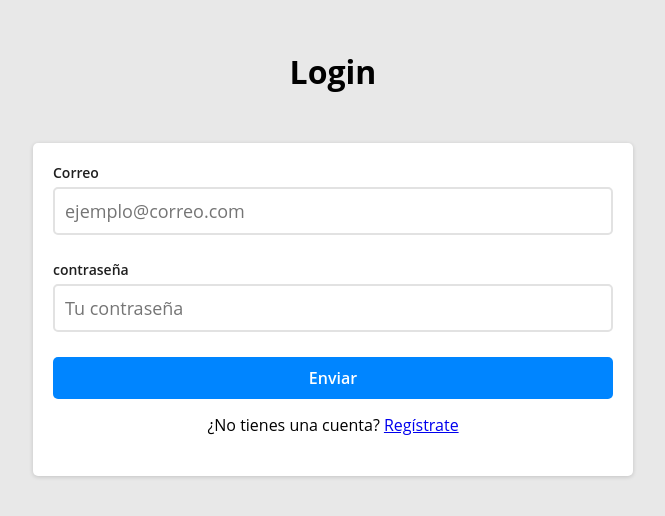
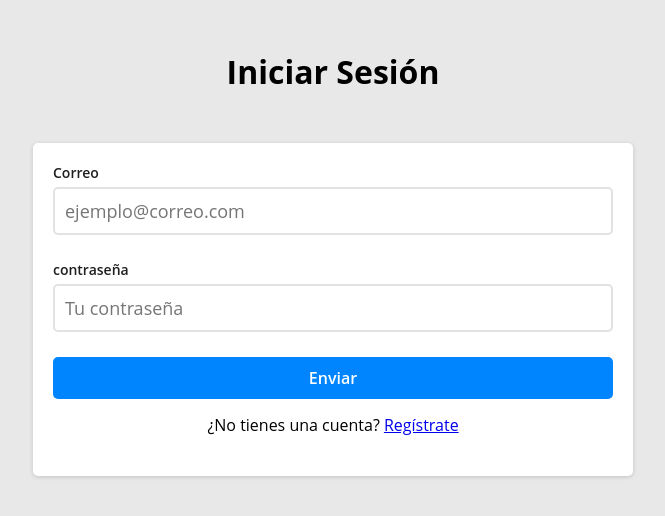
Before and after one commit to RobertoCantu/AccentureChallenge, a React (Create React App) app in the folder client/: page /auth/login in a window 1280 px wide. Shown: the top 516 px of the page, without its empty margins (307-972 px from the left). Built offline with nearby package versions, Linux system fonts and the light colour scheme.

Commit message:
Fix login title

```diff
--- a/client/src/components/formLogin.js
+++ b/client/src/components/formLogin.js
@@ -6,14 +6,14 @@ import "./logreg.css";
 import useAuth from "../hooks/useAuth";
 
 const Formulario = () => {
-    const [formularioEnviado, cambiarFormularioEnviado] = useState(false);
+	const [formularioEnviado, cambiarFormularioEnviado] = useState(false);
 	// Context
 	const context = useAuth();
 	const { login } = context;
 
 	return (
 		<>
-			<h1>Login</h1>
+			<h1>Iniciar Sesión</h1>
 			<div className="contenedor">
 				<Formik
 					initialValues={{
```
